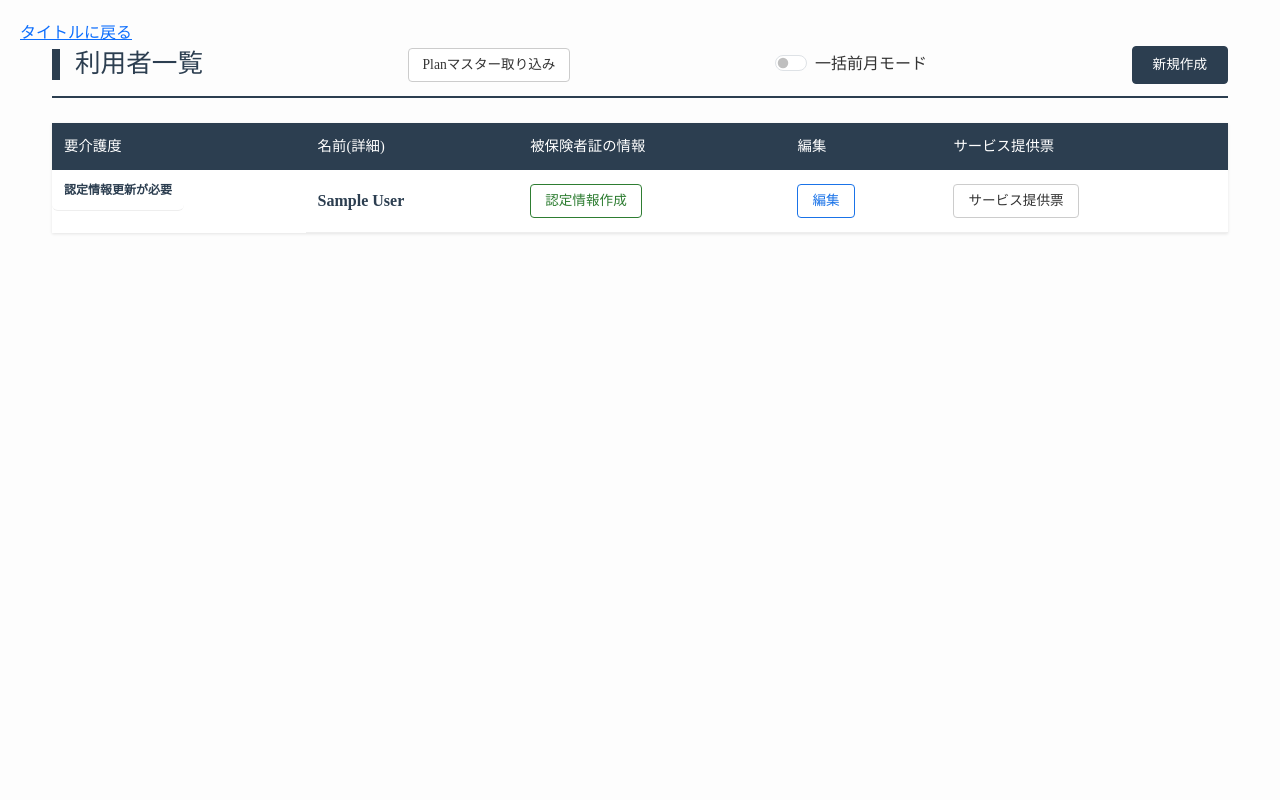
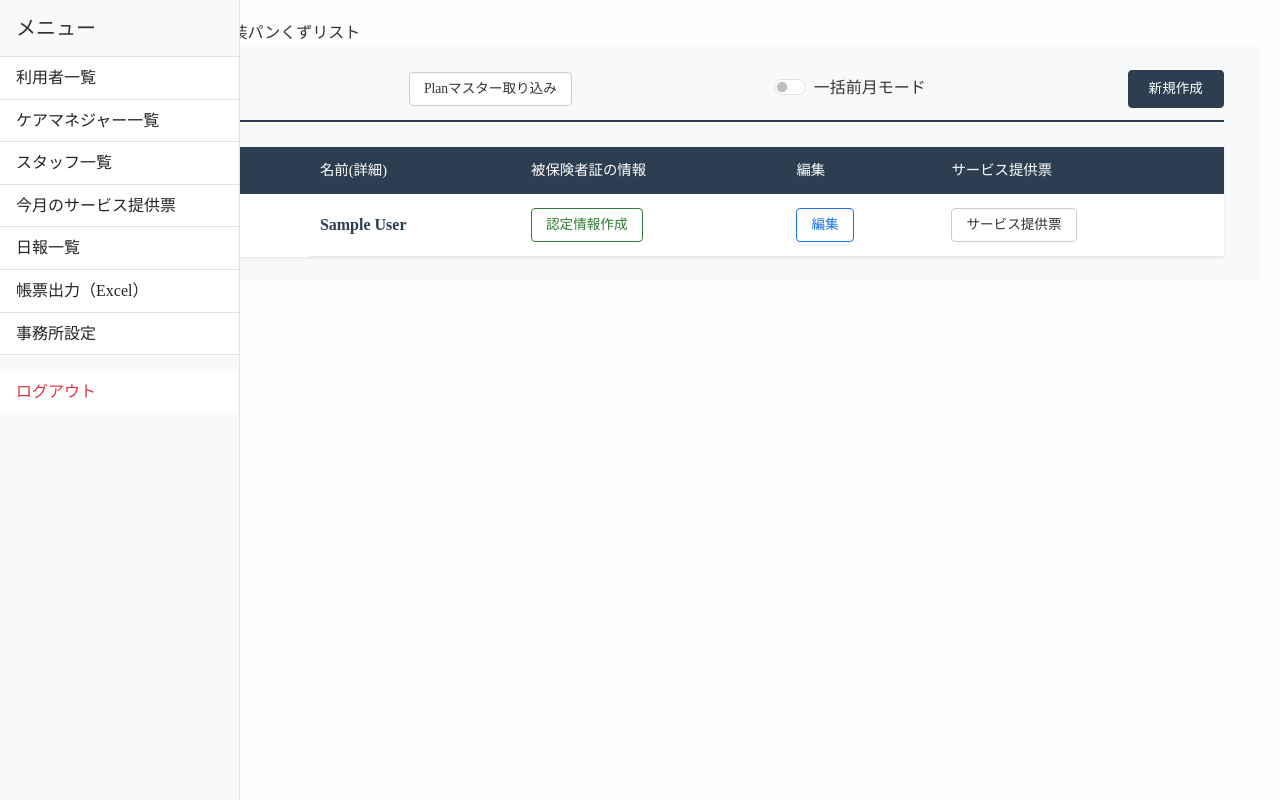
Before and after one commit to gurgurdokan-sudo/service_django_create, a Django app: page /users/ in a window 1280 px wide. Run offline with Django 5.2, Linux system fonts and the light colour scheme; tables that the repository leaves empty hold one stand-in row (values such as "Sample post"); data that the repository does not hold is empty.

Commit message:
サイドバーコンポーネントを追加

```diff
--- a/dashboard/templates/dashboard/base/base.html
+++ b/dashboard/templates/dashboard/base/base.html
@@ -7,14 +7,59 @@
     <title>民の家＜サービス提供票＞</title>
     {% load static %}
     <link rel="stylesheet" href="https://cdn.jsdelivr.net/npm/bootstrap@5.3.0/dist/css/bootstrap.min.css">
+    <style>
+    /* サイドバーの基本設定 */
+    #sidebar {
+        position: fixed;
+        top: 0;
+        left: 0;
+        z-index: 1000;
+        width: 1px;
+        height: 100vh;
+        transition: width 0.3s ease; /* アニメーション速度 */
+        overflow-x: hidden;
+        white-space: nowrap;
+    }
+
+    /* ホバー時に展開 */
+    #sidebar:hover {
+        width: 250px; /* 展開時の幅 */
+    }
+
+    /* 閉じてる時は文字を隠す（透過度で調整するとスムーズ） */
+    .sidebar-text {
+        opacity: 0;
+        transition: opacity 0.2s ease;
+    }
+
+    #sidebar:hover .sidebar-text {
+        opacity: 1;
+    }
+
+    #main-content {
+        margin-left: 0;
+        margin-top:0;
+    }
+    </style>
     {% block css %}
     {% endblock css %}
 </head>
 <body>
-    <a href=" {% url 'dashboard:user_list' %}">タイトルに戻る</a>
-    {% block body %}
-    {% endblock body %}
+    <a href=" {% url 'dashboard:user_list' %}">＜＜タイトルに戻る</a>
+    <span>あとで実装パンくずリスト</span>
     {% block script %}
     {% endblock script %}
+    <div class="position-relative">
+        <!-- サイドバー -->
+        <div id="sidebar">
+            {% include "dashboard/components/sidebar.html" %}
+        </div>
+
+        <!-- メインコンテンツ -->
+        <main id="main-content" class="flex-grow-1 p-4 bg-light">
+        {% block body %}
+        {% endblock body%}
+        </main>
+    </div>
 </body>
 </html>
--- a/dashboard/templates/dashboard/components/service_modal.html
+++ b/dashboard/templates/dashboard/components/service_modal.html
@@ -76,7 +76,7 @@
             <th>区分</th>
             </tr>
         </thead>
-        <tbody>
+    <tbody>
     {% for a in addon_service %}
     <tr class="service-row addon-row selectable-row" data-name="{{ a.service_name }}">
         <td class="text-center">
@@ -98,8 +98,7 @@
     </tr>
     {% endfor %}
 </tbody>
-
-        </table>
+</table>
     </div>
     </div>
     <div class="modal-footer">
--- /dev/null
+++ b/dashboard/templates/dashboard/components/sidebar.html
@@ -0,0 +1,41 @@
+<nav class="bg-light border-end" style="width: 240px; min-height: 100vh;">
+  <div class="p-3 border-bottom">
+    <h5 class="mb-0">メニュー</h5>
+  </div>
+
+  <div class="list-group list-group-flush">
+
+    <a href="{% url 'dashboard:user_list' %}" class="list-group-item list-group-item-action">
+      利用者一覧
+    </a>
+
+    <a href="" class="list-group-item list-group-item-action">
+      ケアマネジャー一覧
+    </a>
+
+    <a href="" class="list-group-item list-group-item-action">
+      スタッフ一覧
+    </a>
+
+    <a href="" class="list-group-item list-group-item-action">
+      今月のサービス提供票
+    </a>
+
+    <a href="" class="list-group-item list-group-item-action">
+      日報一覧
+    </a>
+
+    <a href="" class="list-group-item list-group-item-action">
+      帳票出力（Excel）
+    </a>
+
+    <a href="" class="list-group-item list-group-item-action">
+      事務所設定
+    </a>
+
+    <a href="" class="list-group-item list-group-item-action text-danger mt-3">
+      ログアウト
+    </a>
+
+  </div>
+</nav>
--- a/dashboard/templates/dashboard/user_form.html
+++ b/dashboard/templates/dashboard/user_form.html
@@ -73,6 +73,7 @@
             <button class="btn btn-primary" type="submit">保存</button>
             {% if caremanagers %}
         </div>
+        <hr class="text-secondary opacity-25" />
         <br />
             <h3>ケアマネジャーを選択</h3>
         <div class="detail-card">
--- a/dashboard/templates/dashboard/user_list.html
+++ b/dashboard/templates/dashboard/user_list.html
@@ -53,5 +53,7 @@
   {% endif %}
   </table>
 </div>
-<script src="{% static 'dashboard/js/checked.js' %}"></script>
 {% endblock %}
+{% block script %}
+  <script src="{% static 'dashboard/js/checked.js' %}"></script>
+{% endblock script %}
```
Also changed, not shown: dashboard/templates/dashboard/user_service.html (+5 -4 lines).
